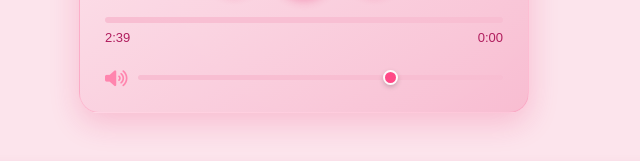
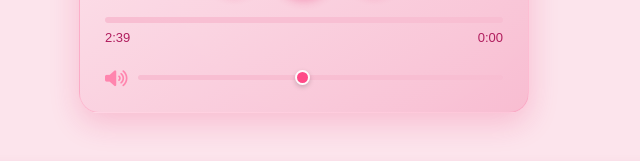
Before and after one commit to PedroGabe310/ola, a plain HTML site: page page.html in a window 1280 px wide. Shown: the part 1183-1344 px from the top of the page, 336-976 px from the left. Drawn offline with Linux system fonts and the light colour scheme.

Commit message:
ajuste volume

```diff
--- a/page.html
+++ b/page.html
@@ -49,7 +49,7 @@
 
             <div class="volume-control">
                 <i class="fas fa-volume-up"></i>
-                <input type="range" id="volumeControl" min="0" max="1" step="0.01" value="0.7">
+                <input type="range" id="volumeControl" min="0" max="1" step="0.01" value="0.45">
             </div>
         </div>
 
```
